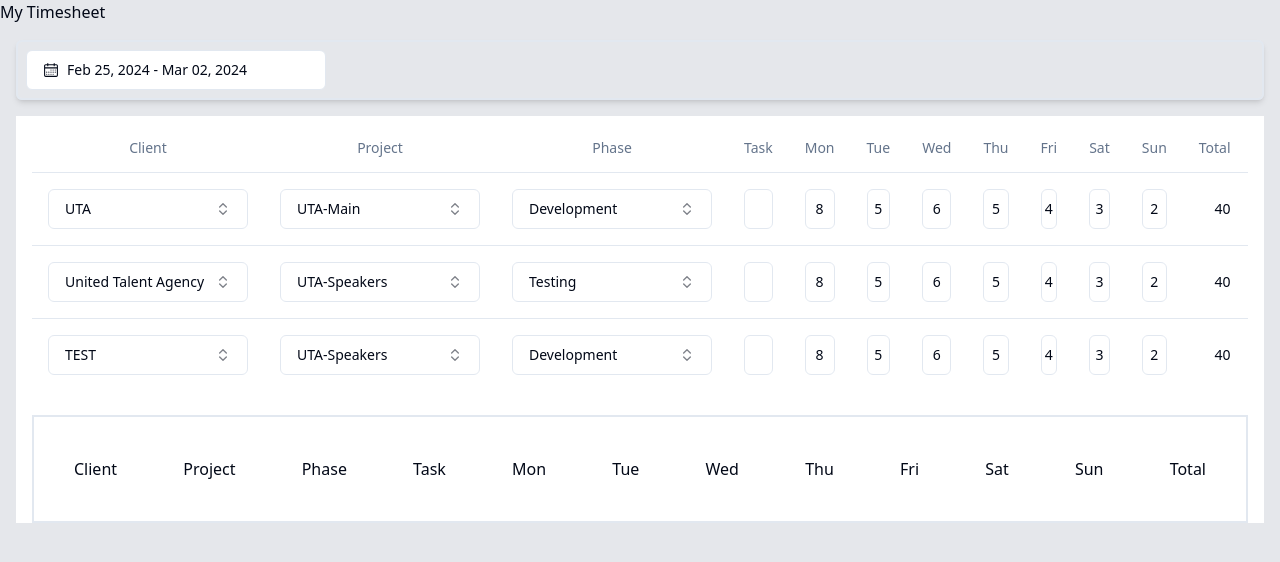
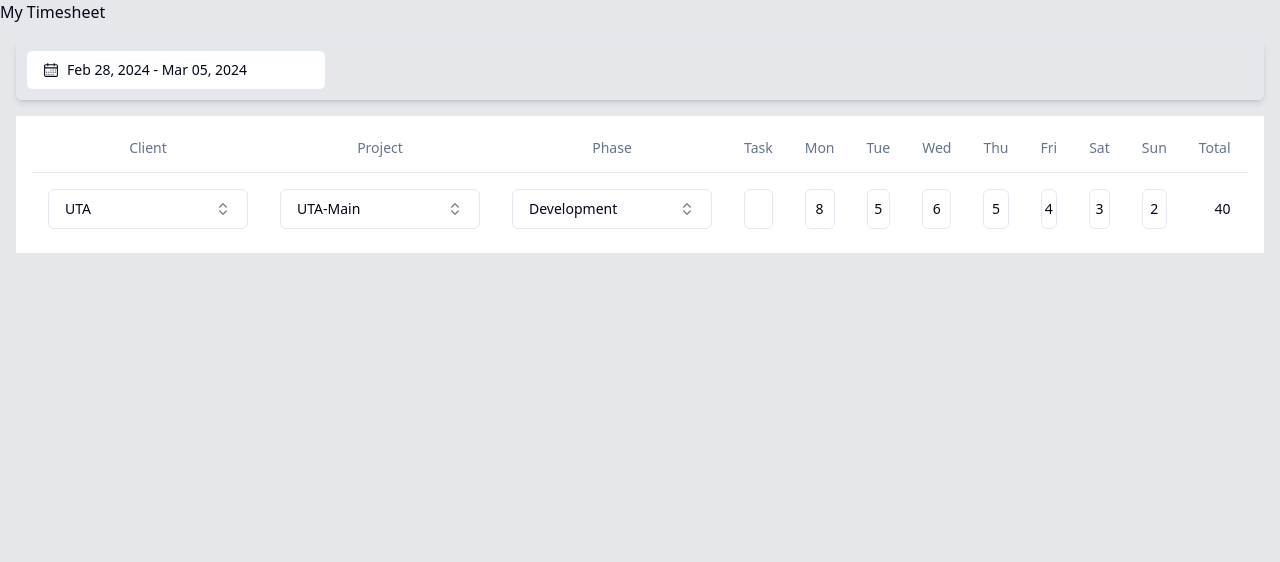
Before and after one commit to Prasanth1711/Timesheet, a Next.js app: page / in a window 1280 px wide. Shown: the top 562 px of the page. Built offline with nearby package versions, Linux system fonts and the light colour scheme.

Commit message:
4th march 2024

```diff
--- a/app/components/Temp.tsx
+++ b/app/components/Temp.tsx
@@ -3,6 +3,8 @@ import * as React from "react"
 import { CalendarIcon } from "@radix-ui/react-icons"
 import { addDays, format } from "date-fns"
 import { DateRange } from "react-day-picker"
+import { Dispatch, SetStateAction } from "react";
+
 
 import { cn } from "@/lib/utils"
 import { Button } from "@/components/ui/button"
@@ -13,19 +15,39 @@ import {
   PopoverTrigger,
 } from "@/components/ui/popover"
 
+type SelectRangeEventHandler = (range: DateRange | undefined) => void;
+
 export function DatePickerWithRange({
   className,
 }: React.HTMLAttributes<HTMLDivElement>) {
-  var curr = new Date; // get current date
-  var first = curr.getDate() - curr.getDay(); // First day is the day of the month - the day of the week
-  var last = first + 6; // last day is the first day + 6
+  const today = new Date(); // Get current date
+  const nextWeek = new Date(today); // Create a new date object for today
+  nextWeek.setDate(nextWeek.getDate() + 6); // Add 7 days to get the ending date of this week
 
-  var firstday = new Date(curr.setDate(first)).toUTCString();
-  var lastday = new Date(curr.setDate(last)).toUTCString();
-  const [date, setDate] = React.useState<DateRange | undefined>({
-    from: new Date(firstday),
-    to: new Date(lastday),
+  const [date, setDate] = React.useState<DateRange>({
+    from: today, // Set starting date of range to today
+    to: nextWeek, // Set ending date of range to next week
   })
+
+  const onSelectRange: SelectRangeEventHandler = (range) => {
+    if (range) {
+      // Calculate the difference between the 'from' and 'to' dates in milliseconds
+      const difference = (range.to ?? today).getTime() - (range.from ?? today).getTime();
+      // Calculate the number of days between 'from' and 'to' dates
+      const daysDifference = Math.ceil(difference / (1000 * 3600 * 24));
+
+      // If the selected range is not exactly 7 days, adjust the 'to' date accordingly
+      if (daysDifference !== 6) {
+        const newTo = new Date(range.from ?? today); // Create a new Date object based on the selected 'from' date
+        newTo.setDate(newTo.getDate() + 6 ); // Add 7 days to the 'from' date
+
+        setDate({
+          from: range.from ?? today,
+          to: newTo,
+        });
+      }
+    }
+  };
 
   return (
     <div className={cn("grid gap-2", className)}>
@@ -60,7 +82,7 @@ export function DatePickerWithRange({
             mode="range"
             defaultMonth={date?.from}
             selected={date}
-            onSelect={setDate}
+            onSelect={onSelectRange}
             numberOfMonths={2}
           />
         </PopoverContent>
--- a/app/components/TimeSheetHome.tsx
+++ b/app/components/TimeSheetHome.tsx
@@ -18,7 +18,7 @@ export const TimeSheetHome = () => {
                 <TimeSheetTable />
 
             </div>
-            <div className='flex justify-between  m-4 p-10 border-2 '>
+            {/* <div className='flex justify-between  m-4 p-10 border-2 '>
                 <p className='font-medium'>Client</p>
                 <p className='font-medium'>Project</p>
                 <p className='font-medium'>Phase</p>
@@ -31,7 +31,7 @@ export const TimeSheetHome = () => {
                 <p className='font-medium'>Sat</p>
                 <p className='font-medium'>Sun</p>
                 <p className='font-medium'>Total</p>
-            </div>
+            </div> */}
         </div>
         <div>
         </div>
--- a/app/components/TimeSheetTable.tsx
+++ b/app/components/TimeSheetTable.tsx
@@ -40,54 +40,54 @@ const timeSheetData: TTimeSheetData[] = [
         Sun: "2",
         Total: "40"
     },
-    {
-        id: "INV013",
-        Client: {
-            value: "united-talent-agency",
-            label: "United Talent Agency",
-        },
-        Project: {
-            label: "UTA-Speakers",
-            value: "uta-speakers"
-        },
-        Phase: {
-            label: 'Testing',
-            value: "testing"
-        },
-        Task: "Development",
-        Mon: "8",
-        Tue: "7",
-        Wed: "6",
-        Thu: "5",
-        Fri: "4",
-        Sat: "3",
-        Sun: "2",
-        Total: "40"
-    },
-    {
-        id: "INV003",
-        Client: {
-            label: "Test",
-            value: "test"
-        },
-        Project: {
-            label: "UTA-Speakers",
-            value: "uta-speakers"
-        },
-        Phase: {
-            label: 'Development',
-            value: "development"
-        },
-        Task: "Development",
-        Mon: "8",
-        Tue: "7",
-        Wed: "6",
-        Thu: "5",
-        Fri: "4",
-        Sat: "3",
-        Sun: "2",
-        Total: "40"
-    },
+    // {
+    //     id: "INV013",
+    //     Client: {
+    //         value: "united-talent-agency",
+    //         label: "United Talent Agency",
+    //     },
+    //     Project: {
+    //         label: "UTA-Speakers",
+    //         value: "uta-speakers"
+    //     },
+    //     Phase: {
+    //         label: 'Testing',
+    //         value: "testing"
+    //     },
+    //     Task: "Development",
+    //     Mon: "8",
+    //     Tue: "7",
+    //     Wed: "6",
+    //     Thu: "5",
+    //     Fri: "4",
+    //     Sat: "3",
+    //     Sun: "2",
+    //     Total: "40"
+    // },
+    // {
+    //     id: "INV003",
+    //     Client: {
+    //         label: "Test",
+    //         value: "test"
+    //     },
+    //     Project: {
+    //         label: "UTA-Speakers",
+    //         value: "uta-speakers"
+    //     },
+    //     Phase: {
+    //         label: 'Development',
+    //         value: "development"
+    //     },
+    //     Task: "Development",
+    //     Mon: "8",
+    //     Tue: "7",
+    //     Wed: "6",
+    //     Thu: "5",
+    //     Fri: "4",
+    //     Sat: "3",
+    //     Sun: "2",
+    //     Total: "40"
+    // },
 
 
 ]
@@ -156,7 +156,7 @@ export function TimeSheetTable() {
                     <TableHead className="w-[70px] text-center">Sat</TableHead>
                     <TableHead className="w-[70px] text-center">Sun</TableHead>
                     <TableHead className="w-[70px] text-center">Total</TableHead>
-                    <TableHead>--</TableHead>
+                    <TableHead> -- </TableHead>
 
                 </TableRow>
             </TableHeader>
```
